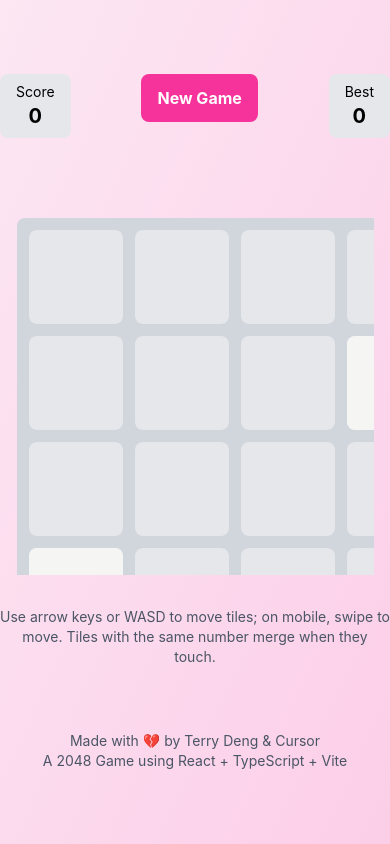
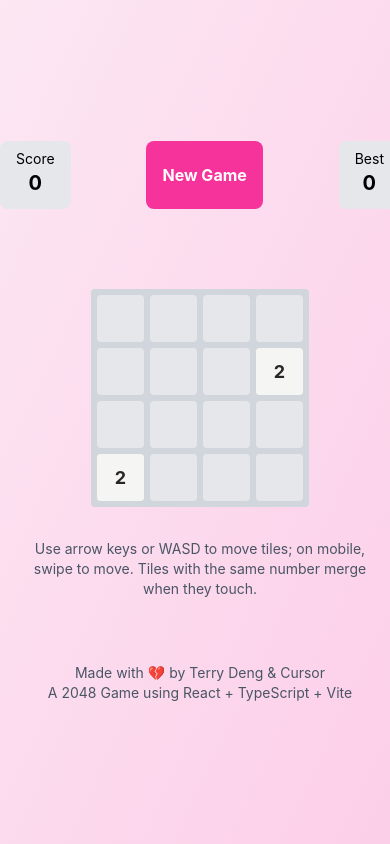
Before and after one commit to Terryyyds/terrys-2048-game, a React (Vite) app: page / in a window 390 px wide. Built offline with nearby package versions, Linux system fonts and the light colour scheme.

Commit message:
Fix UI on even smaller screen

```diff
--- a/src/components/game-2048/game-2048.tsx
+++ b/src/components/game-2048/game-2048.tsx
@@ -7,15 +7,10 @@ import { GameOverOverlay } from './game-over-overlay';
 import { GameWonOverlay } from './game-won-overlay';
 import { useGame2048 } from './use-game-2048';
 
-// 根据设备宽度动态计算基础尺寸
-const BASE_CELL_SIZE = 94; // 桌面端基础格子尺寸
-const MIN_CELL_SIZE = 65; // 移动端最小格子尺寸
-export const CELL_SIZE = Math.max(
-  MIN_CELL_SIZE,
-  Math.min(BASE_CELL_SIZE, Math.floor(window.innerWidth / 5)) // 确保至少有 1/5 屏幕宽度的边距
-);
-export const GAP_SIZE = Math.max(8, Math.floor(CELL_SIZE * 0.12)); // 间距随格子大小等比缩放
-export const PADDING = Math.max(8, Math.floor(CELL_SIZE * 0.12)); // 内边距随格子大小等比缩放
+// Game constants - referenced in multiple components
+export const CELL_SIZE = 94; // Cell size
+export const GAP_SIZE = 12; // Gap between cells
+export const PADDING = 12; // Container padding
 export const BOARD_SIZE = CELL_SIZE * 4 + GAP_SIZE * 3 + PADDING * 2; // Total game board size
 
 // Main Game Component
@@ -23,36 +18,21 @@ export const Game2048: FC<{ className?: string }> = ({ className }) => {
   const { tiles, score, gameOver: isGameOver, won: gameWon, move, reset: newGame } = useGame2048();
   // 移动端缩放与触摸滑动支持
   const containerRef = useRef<HTMLDivElement>(null);
-  const [dimensions, setDimensions] = useState({
-    scale: 1,
-    cellSize: CELL_SIZE,
-    gapSize: GAP_SIZE,
-    padding: PADDING,
-    boardSize: BOARD_SIZE,
-  });
+  const [scale, setScale] = useState(1);
   const touchStart = useRef<{ x: number; y: number } | null>(null);
-
-  // 计算基础尺寸
-  const calculateDimensions = () => {
-    const cellSize = Math.max(
-      MIN_CELL_SIZE,
-      Math.min(BASE_CELL_SIZE, Math.floor(window.innerWidth / 5))
-    );
-    const gapSize = Math.max(8, Math.floor(cellSize * 0.12));
-    const padding = Math.max(8, Math.floor(cellSize * 0.12));
-    const boardSize = cellSize * 4 + gapSize * 3 + padding * 2;
-    return { cellSize, gapSize, padding, boardSize };
-  };
 
   useLayoutEffect(() => {
     const updateScale = () => {
       if (containerRef.current) {
-        const dims = calculateDimensions();
         const { width } = containerRef.current.getBoundingClientRect();
-        setDimensions({
-          ...dims,
-          scale: Math.min(1, width / dims.boardSize),
-        });
+        // 根据屏幕宽度设置不同的缩放比例
+        if (window.innerWidth < 400) {
+          setScale(0.5); // 超小屏幕缩放为50%
+        } else if (window.innerWidth < 500) {
+          setScale(0.75);
+        } else {
+          setScale(Math.min(1, width / BOARD_SIZE));
+        }
       }
     };
     updateScale();
@@ -133,9 +113,9 @@ export const Game2048: FC<{ className?: string }> = ({ className }) => {
       <GameHeader score={score} bestScore={bestScore} onNewGameClick={newGame} className="mb-16" />
       <div
         ref={containerRef}
-        className="relative w-full"
+        className="relative w-full flex justify-center"
         style={{
-          maxWidth: `${dimensions.boardSize}px`,
+          maxWidth: `${BOARD_SIZE}px`,
           touchAction: 'none',
           overscrollBehavior: 'none',
         }}
@@ -144,10 +124,10 @@ export const Game2048: FC<{ className?: string }> = ({ className }) => {
         onTouchEnd={handleTouchEnd}
       >
         <div
-          className="relative overflow-hidden"
+          className="relative overflow-hidden mx-auto"
           style={{
-            width: `${dimensions.boardSize * dimensions.scale}px`,
-            height: `${dimensions.boardSize * dimensions.scale}px`,
+            width: `${BOARD_SIZE * scale}px`,
+            height: `${BOARD_SIZE * scale}px`,
             touchAction: 'none',
             overscrollBehavior: 'none',
           }}
@@ -155,9 +135,9 @@ export const Game2048: FC<{ className?: string }> = ({ className }) => {
           <div
             className="origin-top-left"
             style={{
-              width: `${dimensions.boardSize}px`,
-              height: `${dimensions.boardSize}px`,
-              transform: `scale(${dimensions.scale})`,
+              width: `${BOARD_SIZE}px`,
+              height: `${BOARD_SIZE}px`,
+              transform: `scale(${scale})`,
             }}
           >
             <GameBoard tiles={tiles} />
--- a/src/components/game-2048/game-header.tsx
+++ b/src/components/game-2048/game-header.tsx
@@ -44,7 +44,7 @@ export const GameHeader: FC<GameHeaderProps> = ({ score, bestScore, onNewGameCli
           )}
         </AnimatePresence>
       </div>
-      <NewGameButton onClick={onNewGameClick} className={'mb-4'} />
+      <NewGameButton onClick={onNewGameClick} className={'h-[68px] flex items-center'} />
       <div className={cn('flex flex-col items-center rounded-lg bg-gray-200 px-4 py-2')}>
         <div className={cn('text-sm text-black')}>Best</div>
         <div className={cn('text-xl font-bold text-black')}>{bestScore}</div>
--- a/src/components/game-2048/game-instructions.tsx
+++ b/src/components/game-2048/game-instructions.tsx
@@ -3,7 +3,7 @@ import { FC } from 'react';
 
 export const GameInstructions: FC = () => {
   return (
-    <div className={cn('mt-4 text-center text-sm text-gray-600')}>
+    <div className={cn('mt-4 px-6 text-center text-sm text-gray-600')}>
       Use arrow keys or WASD to move tiles; on mobile, swipe to move. Tiles with the same number merge when they touch.
     </div>
   );
--- a/src/global.css
+++ b/src/global.css
@@ -24,6 +24,8 @@
 body {
   margin: 0;
   padding: 0;
+  min-width: 400px;
+  overflow-x: auto;
 }
 
 a {
```
